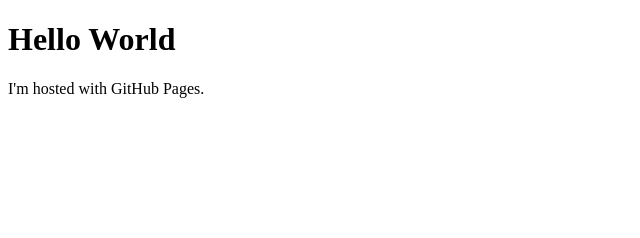
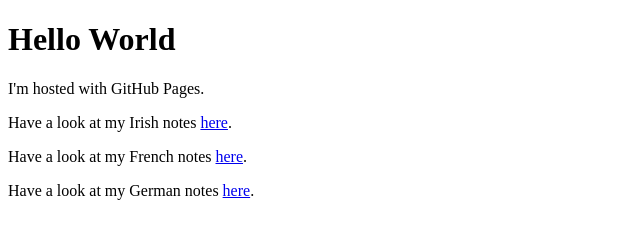
Before and after one commit to Gerald70/Gerald70.github.io, a plain HTML site: page index.html in a window 1280 px wide. Shown: the whole page, without its empty margins (0-640 px from the left). Drawn offline with Linux system fonts and the light colour scheme.

Commit message:
added links to my language learning notes

```diff
--- a/index.html
+++ b/index.html
@@ -3,5 +3,8 @@
 <body>
 <h1>Hello World</h1>
 <p>I'm hosted with GitHub Pages.</p>
+<p>Have a look at my Irish notes <a href=".\DuolingoIrishNotes.html">here</a>.</p>
+<p>Have a look at my French notes <a href=".\DuolingoFrenchNotes.html">here</a>.</p>
+<p>Have a look at my German notes <a href=".\DuolingoGermanNotes.html">here</a>.</p>
 </body>
 </html>
```
